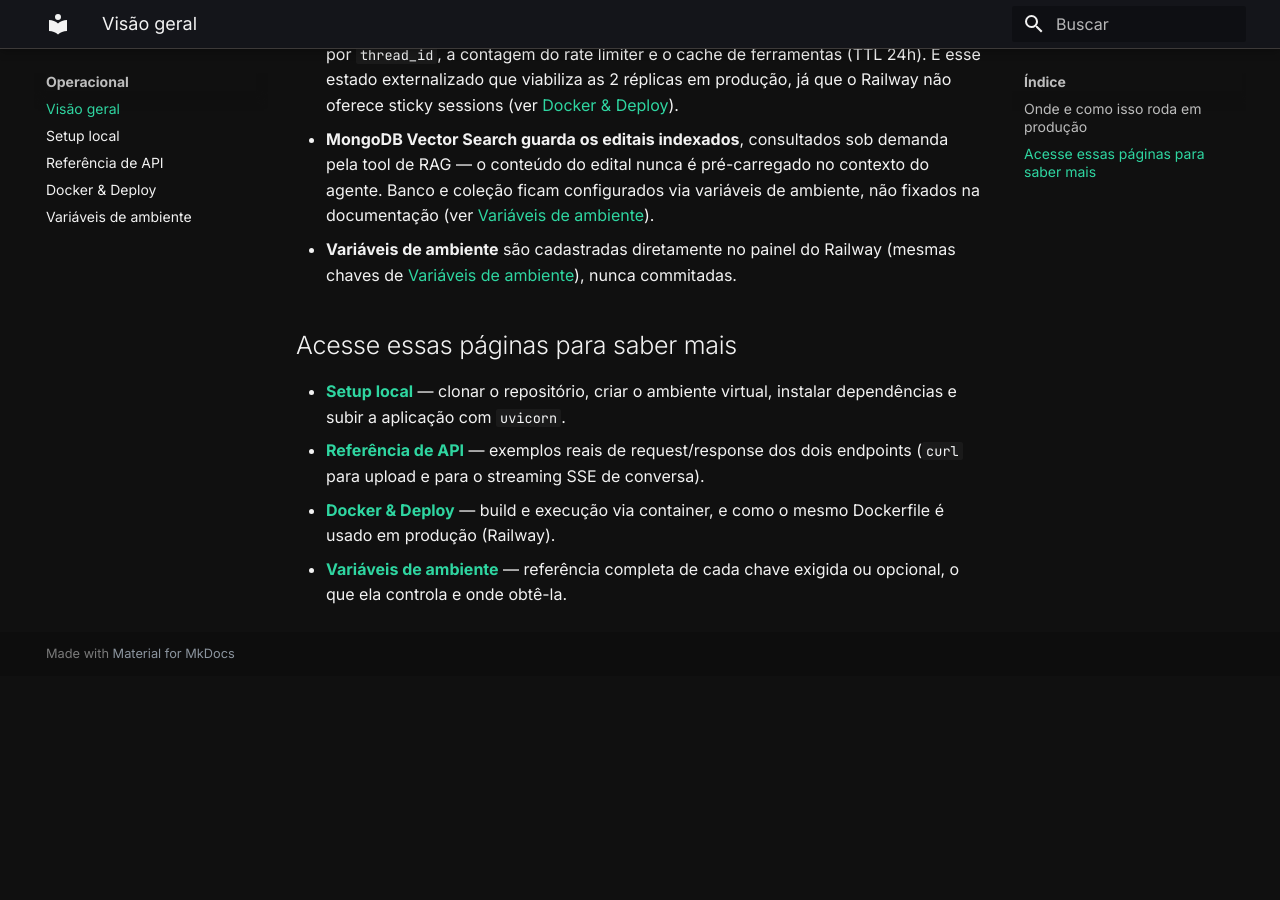
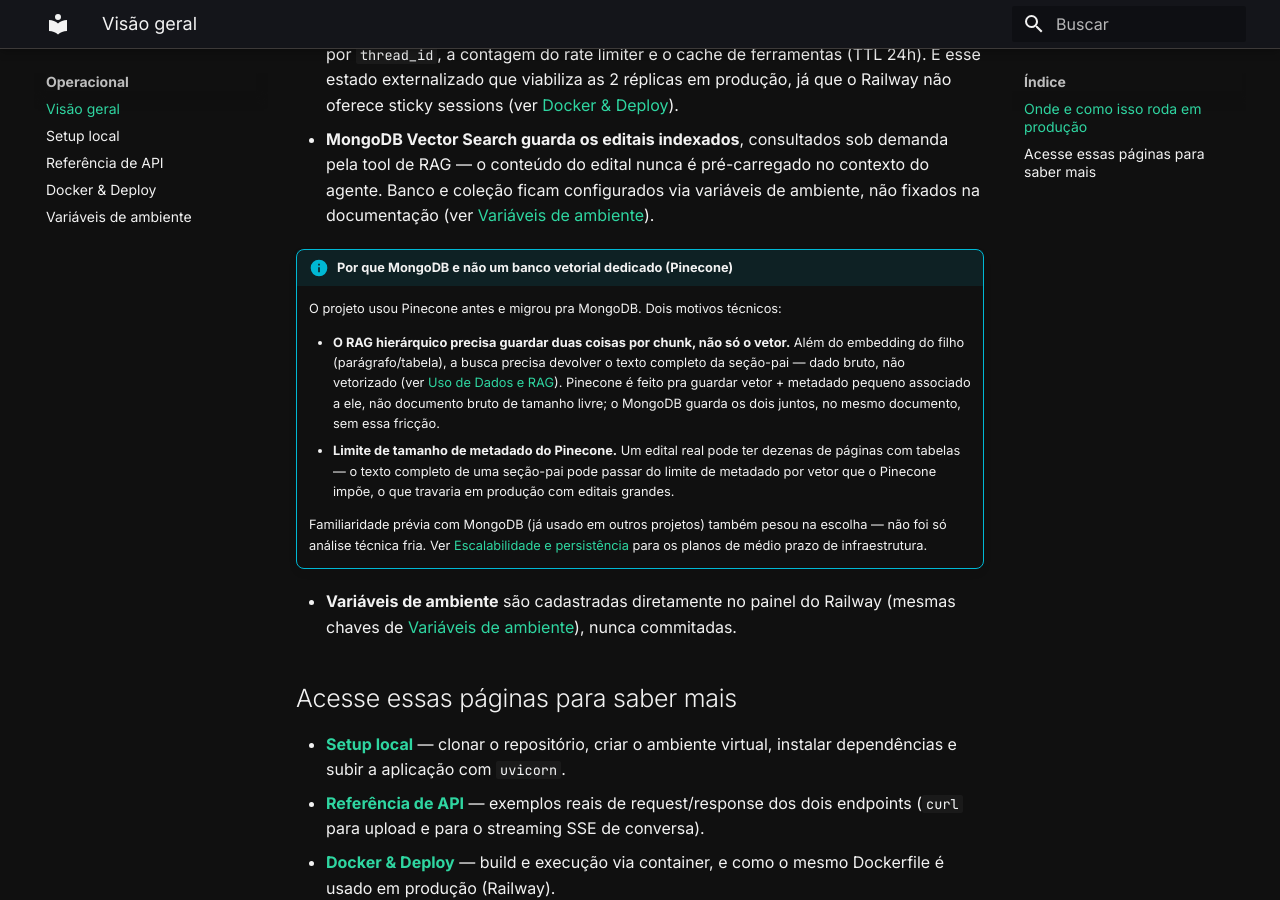
Before and after one commit to Moreira-89/auditor-cidadao, an MkDocs documentation site: the page built from docs/operacional/index.md, in a window 1280 px wide and 900 px high, scrolled down 1208 px. Built offline with MkDocs 1.6.1 and Material for MkDocs 9.7.7, drawn with Linux system fonts in a browser that asks for light colours; before the commit the page ends 1884 px from its top, so only the background shows below that.

Commit message:
docs: corrige o porquê real de MongoDB vs. Pinecone e adiciona plano de migração de nuvem
- operacional/index.md: nova nota explicando por que MongoDB venceu
  Pinecone — o RAG hierárquico precisa guardar vetor do filho e texto
  bruto da seção-pai juntos, o que o Pinecone (metadado por vetor,
  tamanho limitado) não suporta bem; risco real de estourar esse
  limite com editais grandes. Familiaridade prévia com MongoDB também
  pesou na escolha.
- AuditorCidadaoRoadmap.md: Bloco 17 corrigido — a instabilidade do
  RAGAS foi o gatilho que juntou a troca de banco vetorial com a
  reescrita da avaliação no mesmo bloco, não a causa da escolha do
  banco em si.
- limitacoes.md + AuditorCidadaoRoadmap.md (Seção A): novo item de
  Backlog V2 — avaliar migração de Railway para uma nuvem maior (AWS,
  Azure ou GCP, preferência por GCP), por familiaridade e pela opção
  de hospedar GPU dedicada no mesmo provedor.

```diff
--- a/docs/operacional/index.md
+++ b/docs/operacional/index.md
@@ -66,6 +66,22 @@ Pontos que valem destaque:
   o conteúdo do edital nunca é pré-carregado no contexto do agente. Banco e coleção ficam
   configurados via variáveis de ambiente, não fixados na documentação (ver
   [Variáveis de ambiente](variaveis_ambiente.md)).
+
+!!! info "Por que MongoDB e não um banco vetorial dedicado (Pinecone)"
+    O projeto usou Pinecone antes e migrou pra MongoDB. Dois motivos técnicos:
+
+    - **O RAG hierárquico precisa guardar duas coisas por chunk, não só o vetor.** Além do
+      embedding do filho (parágrafo/tabela), a busca precisa devolver o texto completo da
+      seção-pai — dado bruto, não vetorizado (ver [Uso de Dados e RAG](../ia/rag_dados.md)).
+      Pinecone é feito pra guardar vetor + metadado pequeno associado a ele, não documento bruto
+      de tamanho livre; o MongoDB guarda os dois juntos, no mesmo documento, sem essa fricção.
+    - **Limite de tamanho de metadado do Pinecone.** Um edital real pode ter dezenas de páginas
+      com tabelas — o texto completo de uma seção-pai pode passar do limite de metadado por vetor
+      que o Pinecone impõe, o que travaria em produção com editais grandes.
+
+    Familiaridade prévia com MongoDB (já usado em outros projetos) também pesou na escolha — não
+    foi só análise técnica fria. Ver [Escalabilidade e persistência](../governanca/limitacoes.md#escalabilidade-e-persistencia)
+    para os planos de médio prazo de infraestrutura.
 - **Variáveis de ambiente** são cadastradas diretamente no painel do Railway (mesmas chaves de
   [Variáveis de ambiente](variaveis_ambiente.md)), nunca commitadas.
 
```
Also changed, not shown: AuditorCidadaoRoadmap.md (+4 -2 lines), docs/governanca/limitacoes.md (+7 -0 lines).
